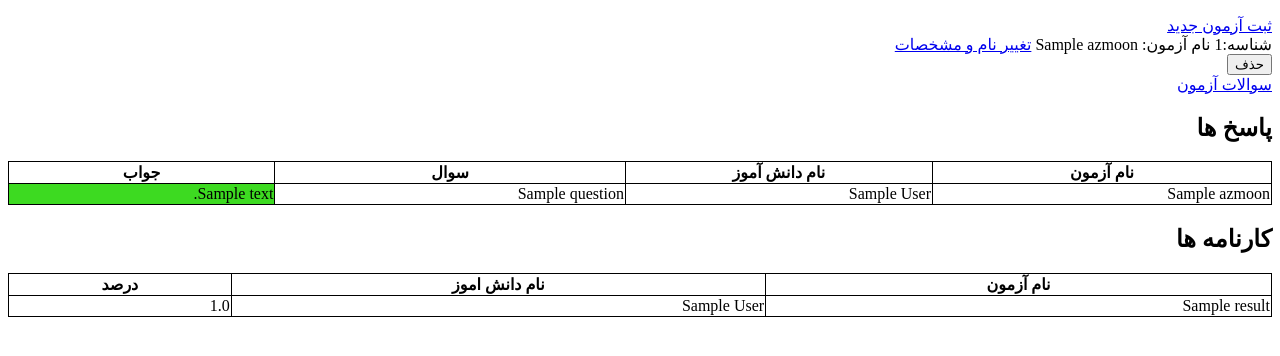
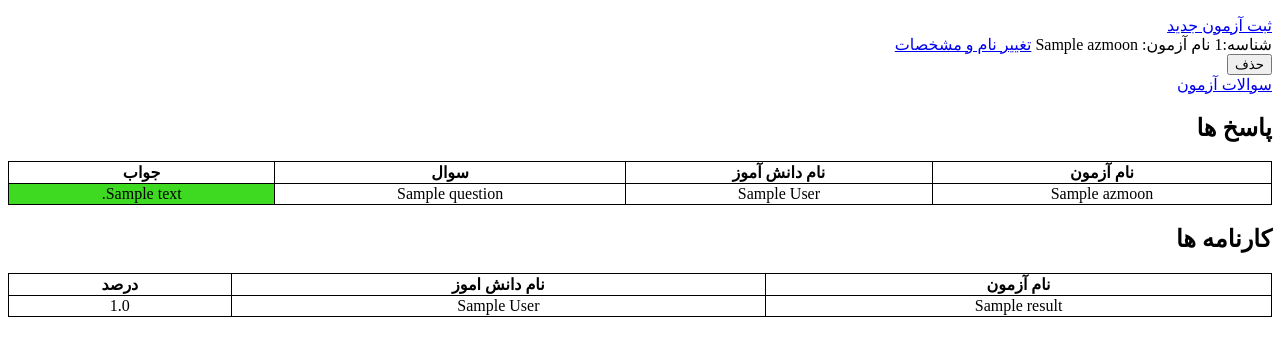
Before and after one commit to aryan7384/azmoon_gir, a Flask app: page /teacher in a window 1280 px wide. Shown: the part 240-596 px from the top of the page. Run offline with Flask 3, Linux system fonts and the light colour scheme; the visitor is signed in with stand-in values (Sample User, id 1); tables that the repository leaves empty hold one stand-in row (values such as "Sample post"); parts of the project's set-up code (start-up, migrations or seed data) failed here and were passed over.

Commit message:
change false answers' color to white and center values in table cells and headers

```diff
--- a/apps/templates/teachers/teacher-panel.html
+++ b/apps/templates/teachers/teacher-panel.html
@@ -19,6 +19,10 @@
         }
         .f {
             background-color: #c91515;
+            color: white;
+        }
+        td, th {
+            text-align: center;
         }
     </style>
 </head>
@@ -102,7 +106,7 @@
                 <tr>
                 <td>{{ result["examname"] }}</td>
                 <td>{{ result["stdname"] }}</td>
-                <td dir="ltr" style="text-align: right">{{ result["percent"] }}</td>
+                <td dir="ltr">{{ result["percent"] }}</td>
                 </tr>
             {% endfor %}
         </table>
```
